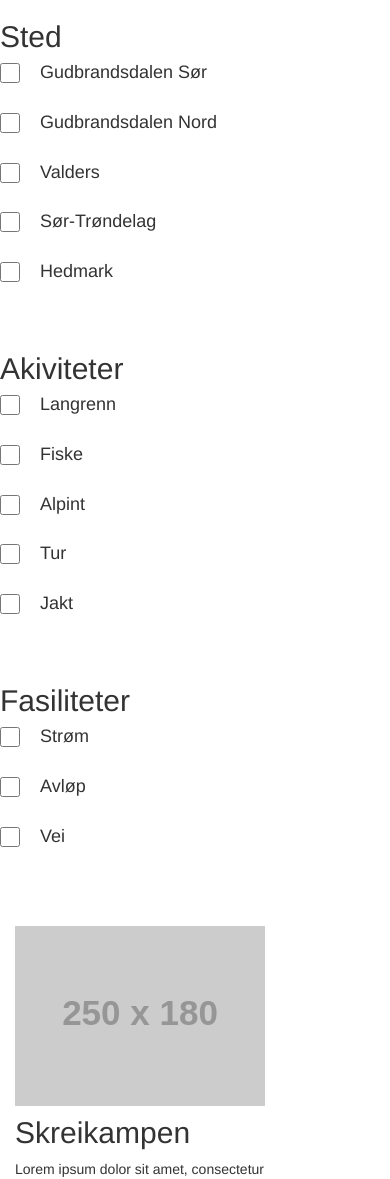
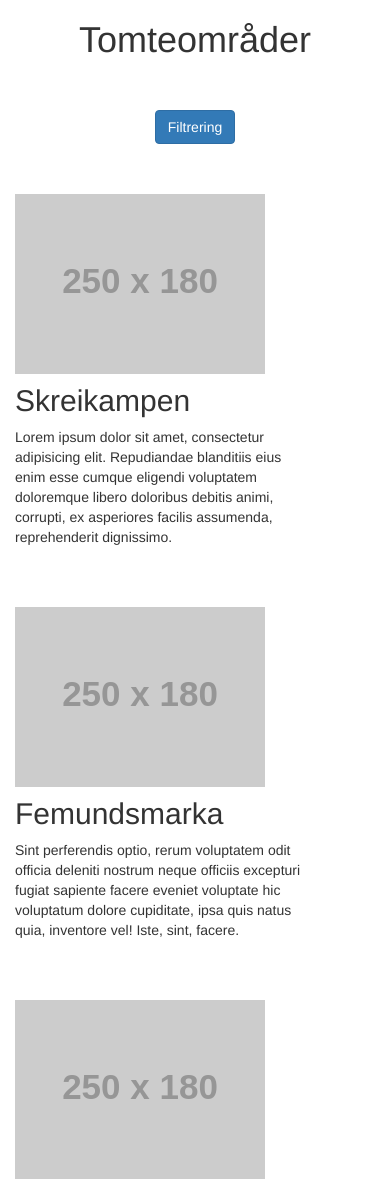
Before and after one commit to thomhess/TindeUtvikling, a PHP site: the page made by Prototype/område.html in a window 390 px wide. Shown: the part 480-1659 px from the top of the page. Run offline with PHP 8.4, Linux system fonts and the light colour scheme; some libraries are stand-ins or nearby versions.

Commit message:
område sidene filter js

```diff
--- a/Prototype/css/tinde.css
+++ b/Prototype/css/tinde.css
@@ -174,14 +174,6 @@
 	margin-bottom: 30px;
 }
 
-/*
-.filtreringcol h2, p {
-	display: inline-block;
-	overflow: auto;
-}
-
-*/
-
 .tomte-cont>div:nth-child(1)>h1 {
 	margin-top: 50px;
 	margin-bottom: 30px;
@@ -212,6 +204,26 @@
 .img-result {
     max-width: 100%;
 }
+
+.innholdDiv button {
+	display: none;
+}
+
+.innholdDiv h1 {
+	text-align: center;
+}
+
+@media only screen and (max-width: 991px) {
+    .filterDiv {
+    	display: none;
+    }
+
+    .innholdDiv button {
+	display: block;
+	}
+}
+
+
 
 /*---------- Tomteområde ----------*/
 
--- /dev/null
+++ b/Prototype/js/omraade-filter-mobil.js
@@ -0,0 +1,6 @@
+
+$( "#filterKnapp" ).click(function() {
+  $( ".filterDiv" ).toggle( "slow", function() {
+    // Animation complete.
+  });
+});
--- a/Prototype/område.html
+++ b/Prototype/område.html
@@ -44,8 +44,19 @@
 	</div>
 	<!--Filtrering-->
 	<div class="col-xs-12 innholdDiv ">
+		<div class="row">
+			<div class="col-xs-12">
+				<h1>Tomteområder</h1>
+			</div>
+		</div>
+
+		<div class="row">
+			<div class="col-xs-12">
+				<button type="button" id="filterKnapp" class="btn btn-primary btn-md center-block">Filtrering</button>
+			</div>
+		</div>
 		<div class="row filtreringcol">
-			<div class="col-md-3 col-md-offset-2 col-xs-12">
+			<div class="col-md-3 col-md-offset-2 col-xs-12 filterDiv">
 				<h2>Sted</h2>
 				<div class="checkbox">
 					<input type="checkbox" value="">
@@ -160,5 +171,6 @@
 		<div class="col-md-3 col-md-offset-2"><h2>Kontakt oss</h2><p>Lorem ipsum dolor sit amet, consectetur adipisicing elit. Sequi nulla non sint in hic tenetur ea ipsam quis vero quia reprehenderit, commodi expedita quibusdam, iste molestias ut libero necessitatibus obcaecati.</p></div>
 		<div class="col-md-3 col-md-offset-2 col-xs-12"><img class="img-responsive" src="http://placehold.it/400x300" alt=""></div>
 	</footer>
+	<script src="js/omraade-filter-mobil.js"></script>
 </body>
 </html>
```
